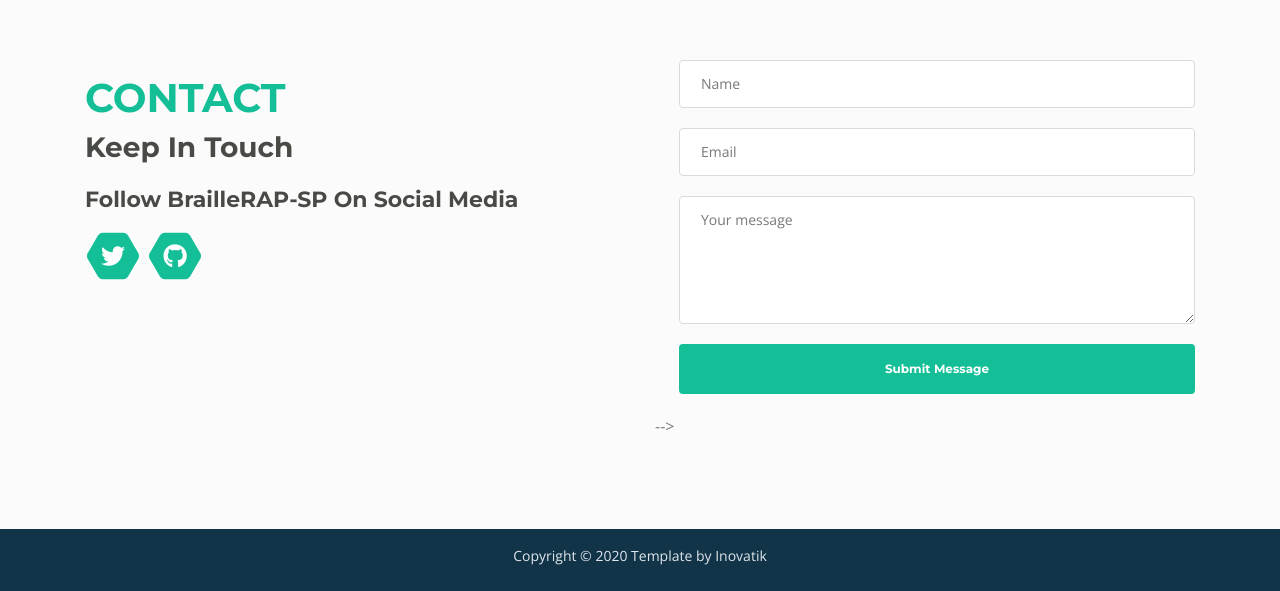
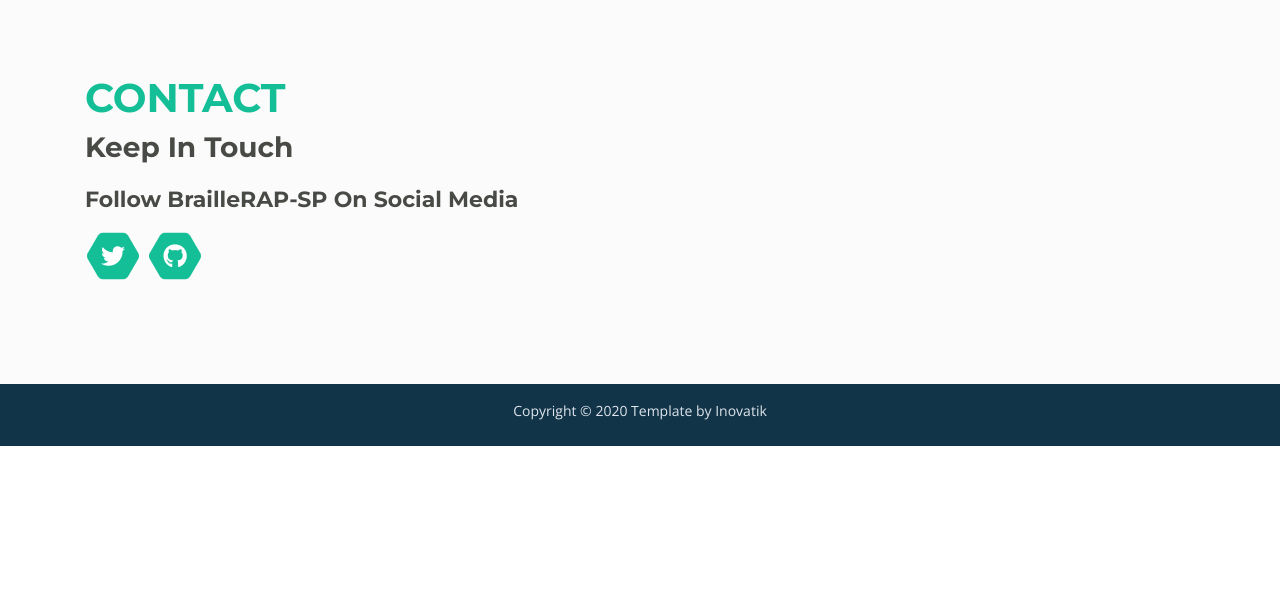
Before and after one commit to BrailleRapSP/BrailleRapSite, a plain HTML site: page index.html in a window 1280 px wide. Shown: the part 3930-4521 px from the top of the page. After the commit the page ends 4376 px from the top, so only its background shows below. Drawn offline with nearby package versions, Linux system fonts and the light colour scheme.

Commit message:
Update index.html

```diff
--- a/index.html
+++ b/index.html
@@ -458,9 +458,10 @@
                     </div> <!-- end of text-container -->
                 </div> <!-- end of col -->
                 <div class="col-lg-6">
+
+                    <!-- Contact Form -->
                     <!--
-                    <!-- Contact Form -->
-                    <form id="contactForm" data-toggle="validator" data-focus="false">
+			<form id="contactForm" data-toggle="validator" data-focus="false">
                         <div class="form-group">
                             <input type="text" class="form-control-input" id="cname" required>
                             <label class="label-control" for="cname">Name</label>
@@ -484,8 +485,9 @@
                             <div id="cmsgSubmit" class="h3 text-center hidden"></div>
                         </div>
                     </form>
+			-->
                     <!-- end of contact form -->
-			-->
+
                 </div> <!-- end of col -->
             </div> <!-- end of row -->
         </div> <!-- end of container -->
```
